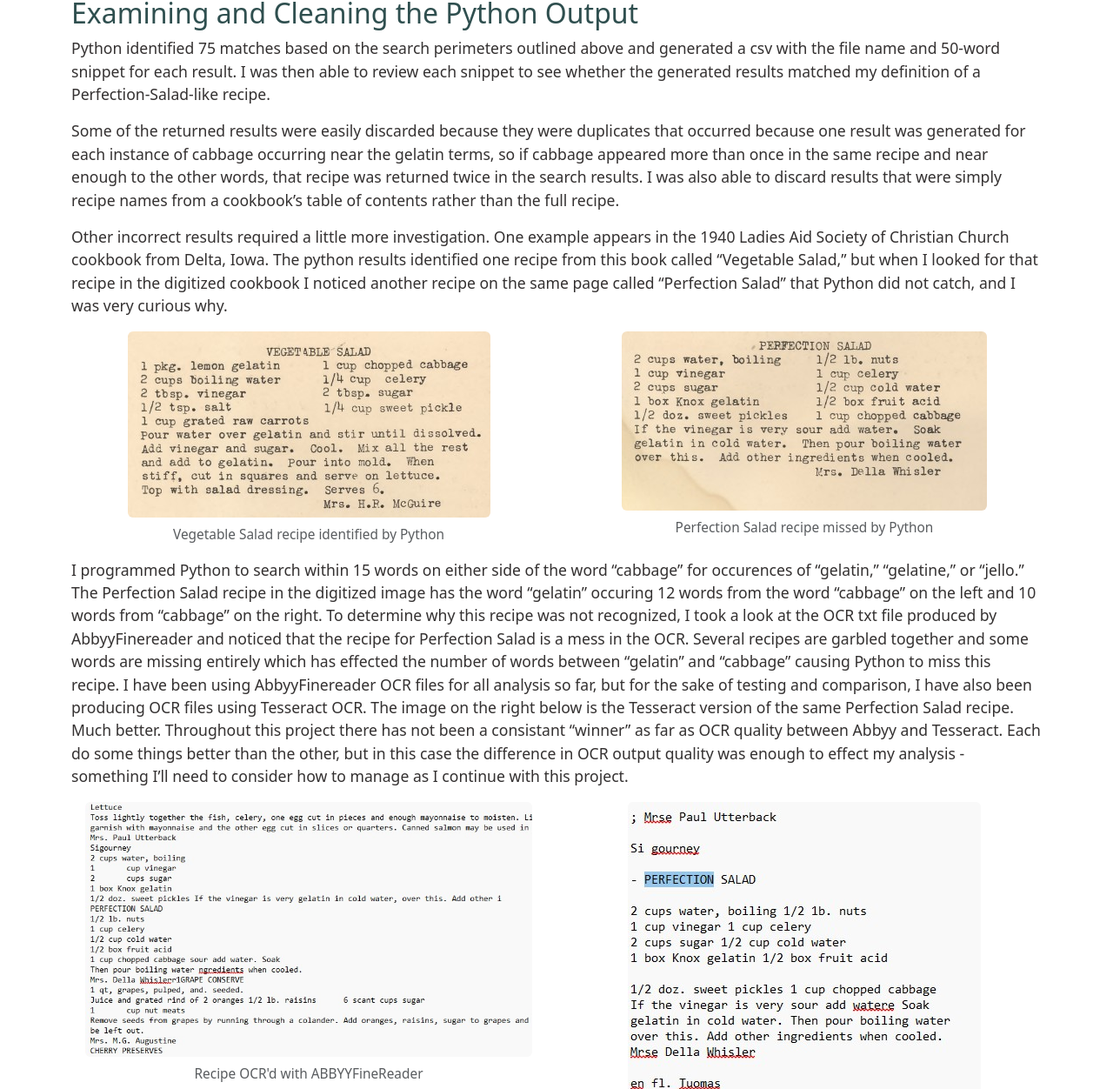
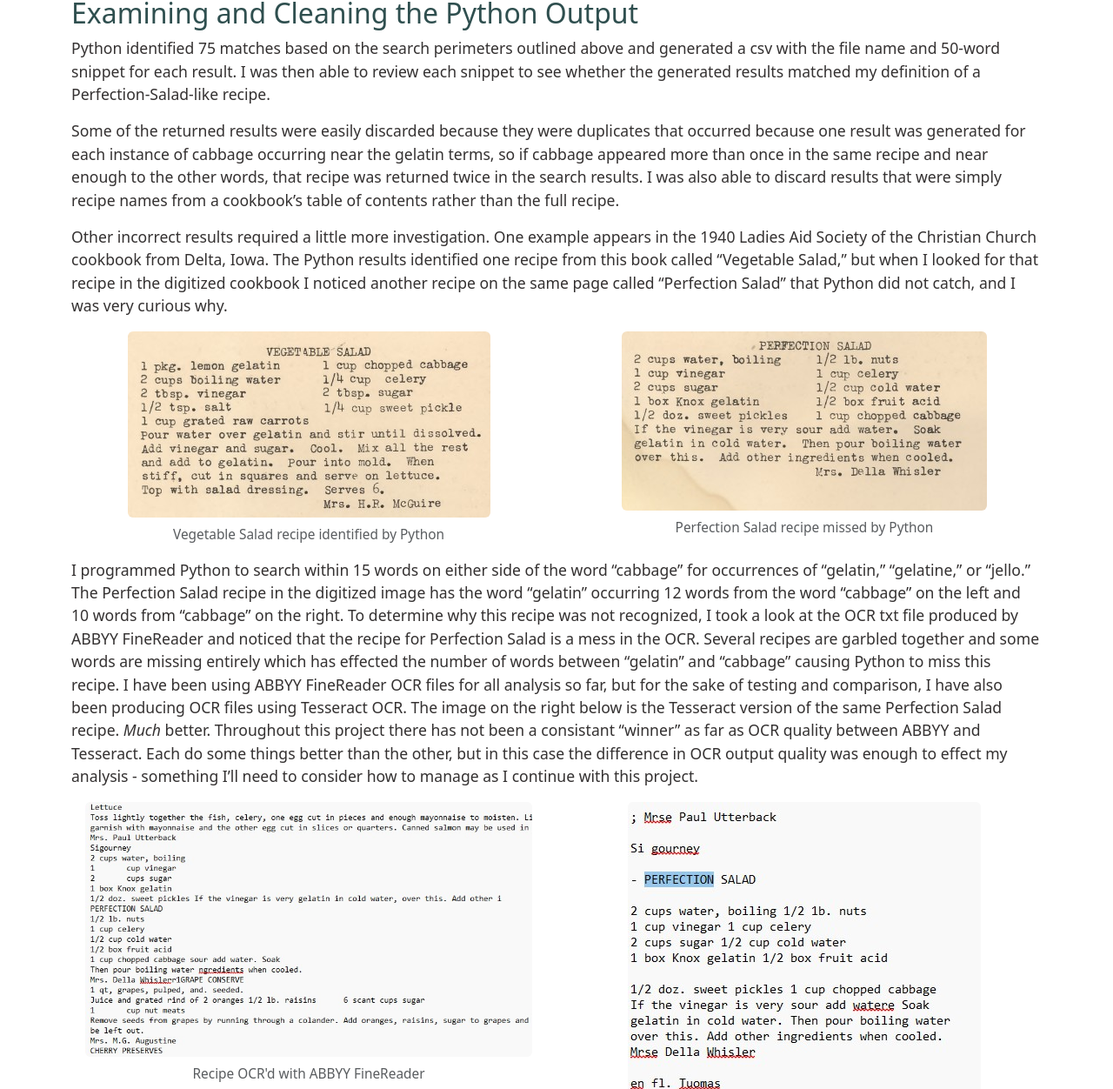
Before and after one commit to emanderson811/computers-reading-cookbooks, a Jekyll site: the page built from _posts/2025-07-31-in-pursuit-pt2.md, in a window 1280 px wide and 1400 px high, scrolled down 1636 px, cut to the strip 0-1252 px from the top of the window. Shown: the whole strip at 87% size. Built offline with Jekyll 4.4.1, drawn with Linux system fonts in a browser that asks for light colours; some of the changed text lies outside the part shown.

Commit message:
Update 2025-07-31-in-pursuit-pt2.md

```diff
--- a/_posts/2025-07-31-in-pursuit-pt2.md
+++ b/_posts/2025-07-31-in-pursuit-pt2.md
@@ -10,7 +10,7 @@ image: tx715-2-m53-c6636x-1940-ocr-tesseract-missed.jpg
 
 ## Where We Left Off
 
-In [Part One](https://emanderson811.github.io/computers-reading-cookbooks/2025/04/02/in-pursuit-perfection-salad.html), I attempted to identify recipes in my test corpus (the first 100 Iowa community cookbooks digitized out of an eventual 200) resembling the popular domestic-science-era concoction "Perfection Salad" using several common text analysis tools. By using both Voyant and AntConc I was able to find many examples, but each tool had limitations that prevented a thorough search. I had begun preparing a Python Jupyter Notebook that could search a wider context window for instances of "cabbage" co-occuring with "gelatin," "gelatine," or "jello." Now I'll walk through the steps I have taken using Python to create a list of Perfection-salad-like recipes as well as explore a few anomalies in my corpus which this process helped to uncover.
+In [Part One](https://emanderson811.github.io/computers-reading-cookbooks/2025/04/02/in-pursuit-perfection-salad.html), I attempted to identify recipes in my test corpus (the first 100 Iowa community cookbooks digitized out of an eventual 200) resembling the popular domestic-science-era concoction "Perfection Salad" using several common text analysis tools. By using both Voyant and AntConc I was able to find many examples, but each tool had limitations that prevented a thorough search. I had begun preparing a Python Jupyter Notebook that could search a wider context window for instances of "cabbage" co-occurring with "gelatin," "gelatine," or "jello." Now I'll walk through the steps I have taken using Python to create a list of Perfection-salad-like recipes as well as explore a few anomalies in my corpus which this process helped to uncover.
 
 ## Setting up the Jupyter Notebook
 
@@ -29,19 +29,19 @@ Python identified 75 matches based on the search perimeters outlined above and g
 
 Some of the returned results were easily discarded because they were duplicates that occurred because one result was generated for each instance of cabbage occurring near the gelatin terms, so if cabbage appeared more than once in the same recipe and near enough to the other words, that recipe was returned twice in the search results. I was also able to discard results that were simply recipe names from a cookbook's table of contents rather than the full recipe.
 
-Other incorrect results required a little more investigation. One example appears in the 1940 Ladies Aid Society of Christian Church cookbook from Delta, Iowa. The python results identified one recipe from this book called "Vegetable Salad," but when I looked for that recipe in the digitized cookbook I noticed another recipe on the same page called "Perfection Salad" that Python did not catch, and I was very curious why.
+Other incorrect results required a little more investigation. One example appears in the 1940 Ladies Aid Society of the Christian Church cookbook from Delta, Iowa. The Python results identified one recipe from this book called "Vegetable Salad," but when I looked for that recipe in the digitized cookbook I noticed another recipe on the same page called "Perfection Salad" that Python did not catch, and I was very curious why.
 
 {% include image.html objectid="/assets/post-images/tx715-2-m53-c6636x-1940-pdf-52.jpg;/assets/post-images/tx715-2-m53-c6636x-1940-pdf-52-missed.jpg" caption="Vegetable Salad recipe identified by Python;Perfection Salad recipe missed by Python" %}
 
-I programmed Python to search within 15 words on either side of the word "cabbage" for occurences of "gelatin," "gelatine," or "jello." The Perfection Salad recipe in the digitized image has the word "gelatin" occuring 12 words from the word "cabbage" on the left and 10 words from "cabbage" on the right. To determine why this recipe was not recognized, I took a look at the OCR txt file produced by AbbyyFinereader and noticed that the recipe for Perfection Salad is a mess in the OCR. Several recipes are garbled together and some words are missing entirely which has effected the number of words between "gelatin" and "cabbage" causing Python to miss this recipe. I have been using AbbyyFinereader OCR files for all analysis so far, but for the sake of testing and comparison, I have also been producing OCR files using Tesseract OCR. The image on the right below is the Tesseract version of the same Perfection Salad recipe. Much better. Throughout this project there has not been a consistant "winner" as far as OCR quality between Abbyy and Tesseract. Each do some things better than the other, but in this case the difference in OCR output quality was enough to effect my analysis - something I'll need to consider how to manage as I continue with this project.
+I programmed Python to search within 15 words on either side of the word "cabbage" for occurrences of "gelatin," "gelatine," or "jello." The Perfection Salad recipe in the digitized image has the word "gelatin" occurring 12 words from the word "cabbage" on the left and 10 words from "cabbage" on the right. To determine why this recipe was not recognized, I took a look at the OCR txt file produced by ABBYY FineReader and noticed that the recipe for Perfection Salad is a mess in the OCR. Several recipes are garbled together and some words are missing entirely which has effected the number of words between "gelatin" and "cabbage" causing Python to miss this recipe. I have been using ABBYY FineReader OCR files for all analysis so far, but for the sake of testing and comparison, I have also been producing OCR files using Tesseract OCR. The image on the right below is the Tesseract version of the same Perfection Salad recipe. *Much* better. Throughout this project there has not been a consistant "winner" as far as OCR quality between ABBYY and Tesseract. Each do some things better than the other, but in this case the difference in OCR output quality was enough to effect my analysis - something I'll need to consider how to manage as I continue with this project.
 
-{% include image.html objectid="/assets/post-images/tx715-2-m53-c6636x-1940-ocr-abbyy-missed.jpg;/assets/post-images/tx715-2-m53-c6636x-1940-ocr-tesseract-missed.jpg" caption="Recipe OCR'd with ABBYYFineReader;Recipe OCR'd by Tesseract" %}
+{% include image.html objectid="/assets/post-images/tx715-2-m53-c6636x-1940-ocr-abbyy-missed.jpg;/assets/post-images/tx715-2-m53-c6636x-1940-ocr-tesseract-missed.jpg" caption="Recipe OCR'd with ABBYY FineReader;Recipe OCR'd by Tesseract" %}
 
 Below is one final example of a recipe that Python missed even though it fits my ingredient criteria for Perfection Salad:
 
 {% include image.html objectid="/assets/post-images/tx715-2-m53-f3863x-1979-ocr-abbyy-missed.jpg;/assets/post-images/tx715-2-m53-f3863x-1979-pdf-16-missed.jpg" caption="OCR for Coleslaw Parfait' Salad recipe;Coleslaw Parfait' Salad Recipe" %}
 
-In this case, there are multiple occurances of the word "gelatin" but all of them are outside of our context window of 15 words left or right of "cabbage." Widening the context window would help catch examples like this; however, it would also identify many more recipes that I would have to discard because they do not qualify. For example, widening the context window could identify recipes that contain jello or gelatin that are next to other recipes that contain cabbage. Earlier I mentioned I used NLTK's word_tokenize which splits a long text string into a list of tokens or "words." Word_tokenize counts punctuation and numbers as "words." So, an alternative to changing the context window would be to remove all numbers and punctuation from the text, lessening the number of "words" between ingredients in many cases and therefore bringing more occurances within the current context window.
+In this case, there are multiple occurrences of the word "gelatin" but all of them are outside of our context window of 15 words left or right of "cabbage." Widening the context window would help catch examples like this; however, it would also identify many more recipes that I would have to discard because they do not qualify. For example, widening the context window could identify recipes that contain jello or gelatin that are next to other recipes that contain cabbage. Earlier I mentioned I used NLTK's word_tokenize which splits a long text string into a list of tokens or "words." Word_tokenize counts punctuation and numbers as "words." So, an alternative to changing the context window would be to remove all numbers and punctuation from the text, lessening the number of "words" between ingredients in many cases and therefore bringing more occurrences within the current context window.
 
 ## Final Results
 
```
